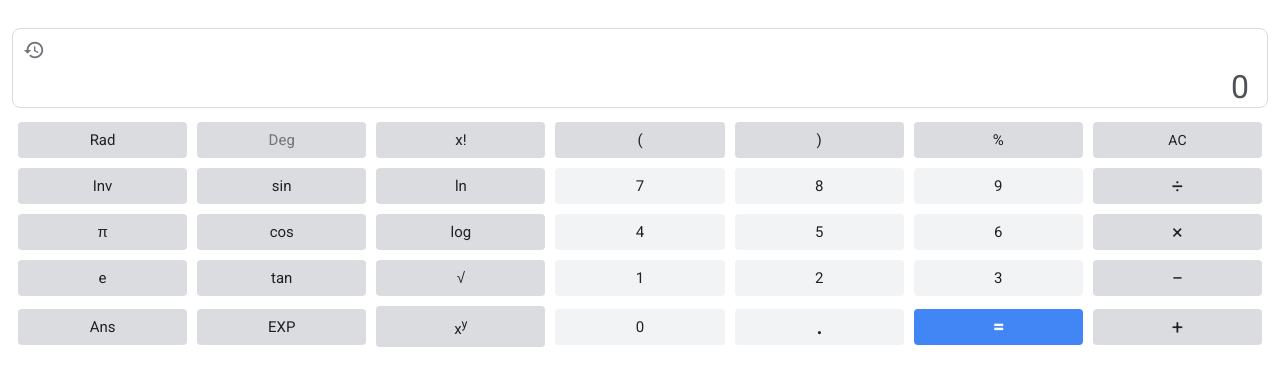
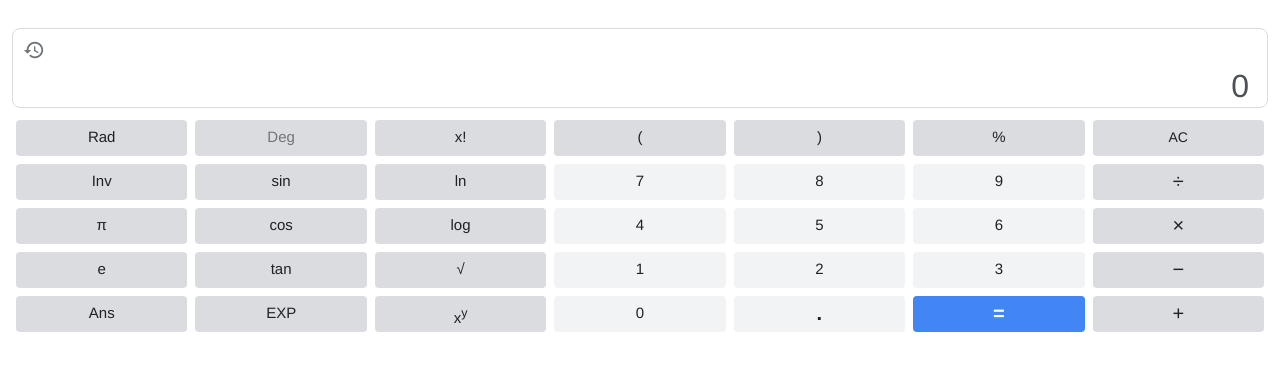
Before and after one commit to yjMiyoshi/calculator_app, a plain HTML site: page index.html in a window 1280 px wide. Drawn offline with Linux system fonts and the light colour scheme.

Commit message:
ボタン table 修正

```diff
--- a/css/styles.css
+++ b/css/styles.css
@@ -5,6 +5,8 @@
   box-sizing: border-box;
   /* カーソル設定 */
   cursor: default;
+  /* タップ時に青く光るのを透明にして消す */
+  -webkit-tap-highlight-color: rgba(0, 0, 0, 0);
 }
 
 input {
@@ -20,6 +22,14 @@ input {
   outline: none;
 }
 
+.btn-tr {
+  height: 44px;
+}
+
+.btn-tr td {
+  height: 44px;
+}
+
 td {
   padding: 0;
 }
@@ -33,8 +43,7 @@ body {
   margin: 0%;
   height: 100%;
   max-height: 100%;
-  /* Helvetica Neue は提供されていないため除外 */
-  font-family: "Roboto", Arial, sans-serif;
+  font-family: "Helvetica Neue", "Roboto", Arial, sans-serif;
   font-size: 15px;
 }
 
@@ -176,15 +185,17 @@ h1 {
 
 .calc-buttons table {
   /* セル間の隙間を指定 */
-  border-collapse: separate;
+  border-collapse: collapse;
+  border-spacing: 0;
   table-layout: fixed;
   width: 100%;
 }
 
-td>div {
+.btn-tr td>div {
+  height: 36px;
   margin: 4px;
   cursor: pointer;
-  line-height: 36px;
+  line-height: 34px;
   border-radius: 4px;
 }
 
--- a/index.html
+++ b/index.html
@@ -39,7 +39,7 @@
       <div>
         <table>
           <tbody>
-            <tr>
+            <tr class="btn-tr">
               <td class="sc-calc"><div class="color1">Rad</div></td>
               <td class="sc-calc"><div class="color3">Deg</div></td>
               <td class="sc-calc"><div class="color1">x!</div></td>
@@ -48,7 +48,7 @@
               <td><div class="color1" onclick=clickPercent(this.innerHTML)>%</div></td>
               <td><div class="color1 font2" id="clear" onclick=clickClear(this.innerHTML)>AC</div></td>
             </tr>
-            <tr>
+            <tr class="btn-tr">
               <td class="sc-calc"><div class="color1">Inv</div></td>
               <td class="sc-calc"><div class="color1">sin</div></td>
               <td class="sc-calc"><div class="color1">ln</div></td>
@@ -57,7 +57,7 @@
               <td><div class="color2" onclick=clickNumber(this.innerHTML)>9</div></td>
               <td><div class="color1 font3" onclick=clickOperator(this.innerHTML)>÷</div></td>
             </tr>
-            <tr>
+            <tr class="btn-tr">
               <td class="sc-calc"><div class="color1">π</div></td>
               <td class="sc-calc"><div class="color1">cos</div></td>
               <td class="sc-calc"><div class="color1">log</div></td>
@@ -66,7 +66,7 @@
               <td><div class="color2" onclick=clickNumber(this.innerHTML)>6</div></td>
               <td><div class="color1 font3" onclick=clickOperator(this.innerHTML)>×</div></td>
             </tr>
-            <tr>
+            <tr class="btn-tr">
               <td class="sc-calc"><div class="color1">e</div></td>
               <td class="sc-calc"><div class="color1">tan</div></td>
               <td class="sc-calc"><div class="color1">√</div></td>
@@ -75,7 +75,7 @@
               <td><div class="color2" onclick=clickNumber(this.innerHTML)>3</div></td>
               <td><div class="color1 font3" onclick=clickOperator(this.innerHTML)>−</div></td>
             </tr>
-            <tr>
+            <tr class="btn-tr">
               <td class="sc-calc"><div class="color1">Ans</div></td>
               <td class="sc-calc"><div class="color1">EXP</div></td>
               <td class="sc-calc"><div class="color1">x<sup>y</sup></div></td>
--- a/index.js
+++ b/index.js
@@ -235,7 +235,6 @@ const updatePreview = () => {
   const opeWithSpaceArray = [];
 
   for (let i = 0; i < acceptedVals.length; i++) {
-    console.log(i);
     if (isOperator(acceptedVals[i])) {
       opeWithSpaceArray.push(` ${acceptedVals[i]} `)
     } else {
```
